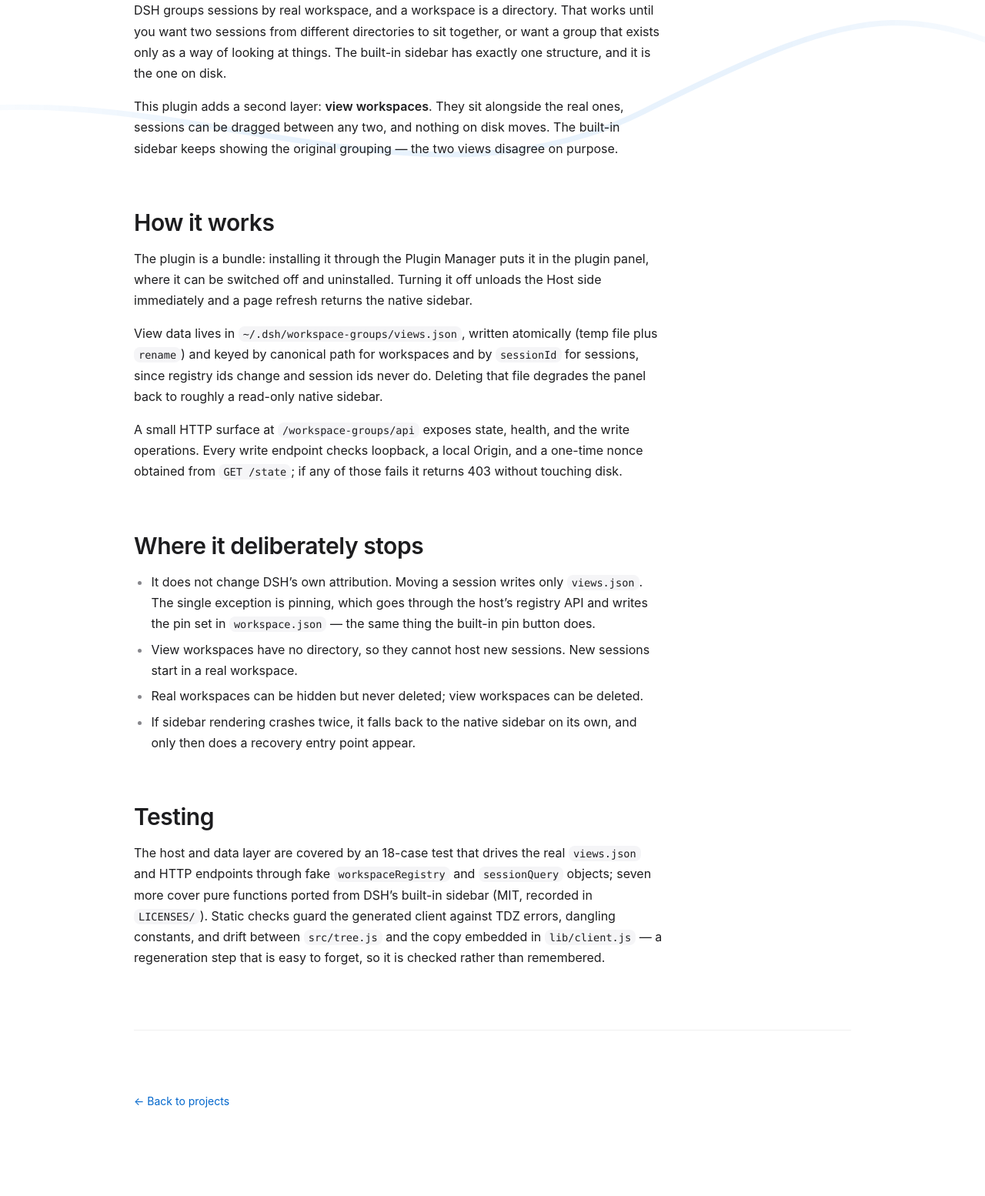
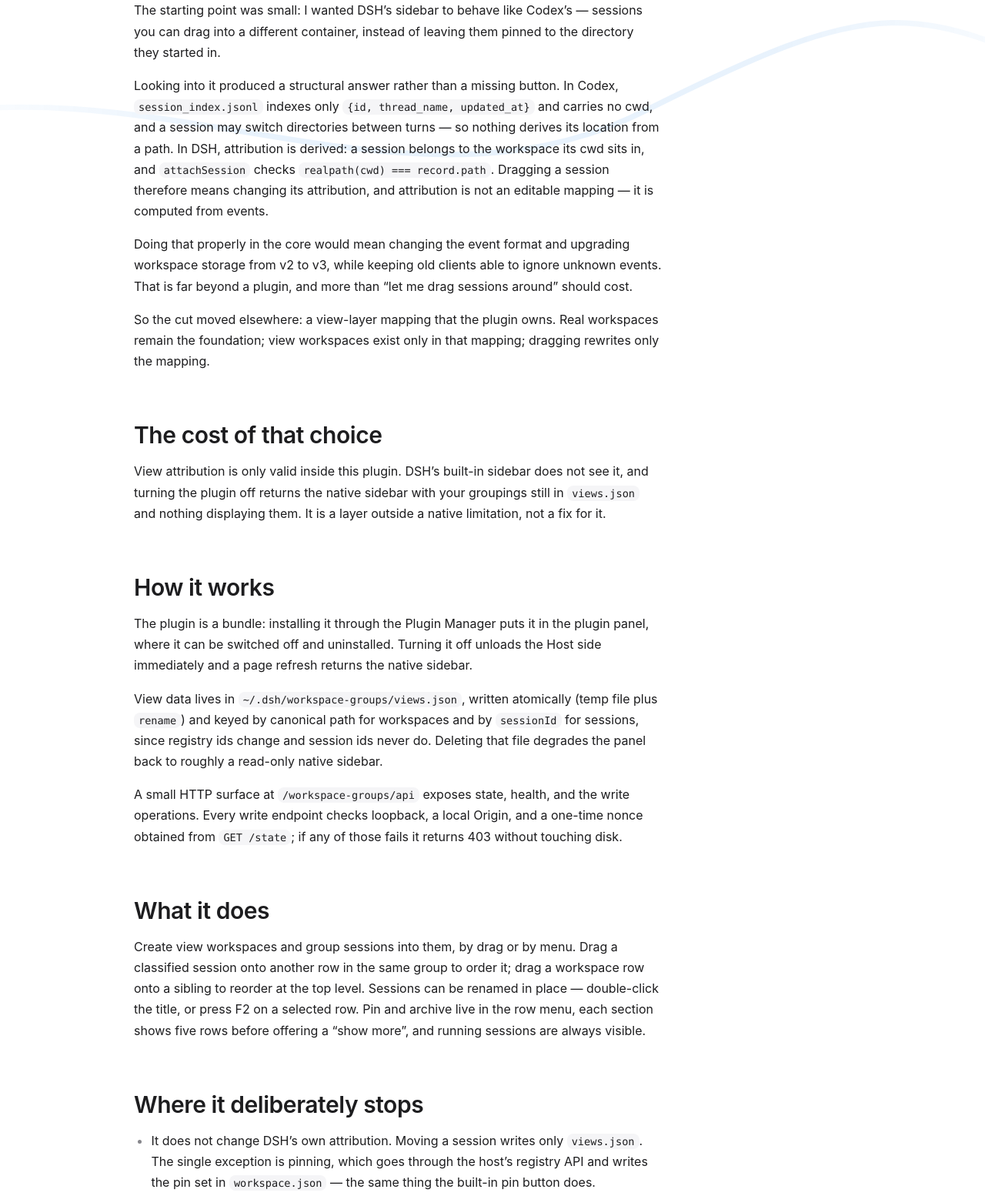
Before and after one commit to lheng7/lheng7.github.io, an Astro site: page /projects/dsh-workspace-groups in a window 1280 px wide. Shown: the part 477-2031 px from the top of the page at 77% size. Built offline with nearby package versions, Linux system fonts and the light colour scheme; Astro itself is replaced by a stand-in of ours.

Commit message:
更新项目介绍：DSH 工作区视图归类插件
跟随仓库 README 更新：
- 新增「缘起」：想做成 Codex 那样可拖拽，调研后确认 DSH
  归属由 cwd 推导（attachSession 校验 realpath），原生改需动事件格式
  与存储 v2→v3，故改为插件自持视图层映射
- 新增「这个选择的代价」：视图归属只在插件内有效，非修复原生限制
- 新增 0.9.1 的重命名会话功能，补充置顶/归档与长列表折叠
- 补充归档会话默认隐藏、可在视图选项中切换

```diff
--- a/src/content/projects/en/dsh-workspace-groups.md
+++ b/src/content/projects/en/dsh-workspace-groups.md
@@ -10,22 +10,36 @@ links:
     href: https://github.com/lheng7/dsh-workspace-views
 ---
 
-## The problem
+## Why it exists
 
-DSH groups sessions by real workspace, and a workspace is a directory. That works until you
-want two sessions from different directories to sit together, or want a group that exists
-only as a way of looking at things. The built-in sidebar has exactly one structure, and it
-is the one on disk.
+The starting point was small: I wanted DSH's sidebar to behave like Codex's — sessions you can
+drag into a different container, instead of leaving them pinned to the directory they started in.
 
-This plugin adds a second layer: **view workspaces**. They sit alongside the real ones,
-sessions can be dragged between any two, and nothing on disk moves. The built-in sidebar
-keeps showing the original grouping — the two views disagree on purpose.
+Looking into it produced a structural answer rather than a missing button. In Codex,
+`session_index.jsonl` indexes only `{id, thread_name, updated_at}` and carries no cwd, and a
+session may switch directories between turns — so nothing derives its location from a path.
+In DSH, attribution is derived: a session belongs to the workspace its cwd sits in, and
+`attachSession` checks `realpath(cwd) === record.path`. Dragging a session therefore means
+changing its attribution, and attribution is not an editable mapping — it is computed from events.
+
+Doing that properly in the core would mean changing the event format and upgrading workspace
+storage from v2 to v3, while keeping old clients able to ignore unknown events. That is far
+beyond a plugin, and more than "let me drag sessions around" should cost.
+
+So the cut moved elsewhere: a view-layer mapping that the plugin owns. Real workspaces remain
+the foundation; view workspaces exist only in that mapping; dragging rewrites only the mapping.
+
+## The cost of that choice
+
+View attribution is only valid inside this plugin. DSH's built-in sidebar does not see it, and
+turning the plugin off returns the native sidebar with your groupings still in `views.json`
+and nothing displaying them. It is a layer outside a native limitation, not a fix for it.
 
 ## How it works
 
-The plugin is a bundle: installing it through the Plugin Manager puts it in the plugin
-panel, where it can be switched off and uninstalled. Turning it off unloads the Host side
-immediately and a page refresh returns the native sidebar.
+The plugin is a bundle: installing it through the Plugin Manager puts it in the plugin panel,
+where it can be switched off and uninstalled. Turning it off unloads the Host side immediately
+and a page refresh returns the native sidebar.
 
 View data lives in `~/.dsh/workspace-groups/views.json`, written atomically (temp file plus
 `rename`) and keyed by canonical path for workspaces and by `sessionId` for sessions, since
@@ -36,6 +50,14 @@ A small HTTP surface at `/workspace-groups/api` exposes state, health, and the w
 operations. Every write endpoint checks loopback, a local Origin, and a one-time nonce
 obtained from `GET /state`; if any of those fails it returns 403 without touching disk.
 
+## What it does
+
+Create view workspaces and group sessions into them, by drag or by menu. Drag a classified
+session onto another row in the same group to order it; drag a workspace row onto a sibling
+to reorder at the top level. Sessions can be renamed in place — double-click the title, or
+press F2 on a selected row. Pin and archive live in the row menu, each section shows five rows
+before offering a "show more", and running sessions are always visible.
+
 ## Where it deliberately stops
 
 - It does not change DSH's own attribution. Moving a session writes only `views.json`.
@@ -44,6 +66,8 @@ obtained from `GET /state`; if any of those fails it returns 403 without touchin
 - View workspaces have no directory, so they cannot host new sessions. New sessions start
   in a real workspace.
 - Real workspaces can be hidden but never deleted; view workspaces can be deleted.
+- Archived sessions are hidden by default, matching the built-in sidebar, but the view options
+  can show them or show only them.
 - If sidebar rendering crashes twice, it falls back to the native sidebar on its own, and
   only then does a recovery entry point appear.
 
--- a/src/content/projects/zh/dsh-workspace-groups.md
+++ b/src/content/projects/zh/dsh-workspace-groups.md
@@ -10,13 +10,28 @@ links:
     href: https://github.com/lheng7/dsh-workspace-views
 ---
 
-## 要解决什么
+## 缘起
 
-DSH 按真实工作区给会话分组，而工作区就是一个目录。一旦想让两个不同目录里的会话并排放在一起，
-或者想要一个"只作为查看方式存在"的分组，内置侧栏就没办法了——它只有一套结构，就是磁盘上那套。
+起点是一件很小的事：想让 DSH 的侧栏像 Codex 那样，能把对话拖着放来放去——同一个侧栏里，
+会话可以按自己的意图挪到别的容器里，而不是永远钉在它出发的那个目录下。
 
-这个插件加了第二层：**视图工作区**。它和真实工作区并列显示，会话可以在任意两个工作区之间拖动，
-磁盘上什么都不移动。内置侧栏照旧显示原生归属——两套视图不一致，这是有意的设计选择，不是 bug。
+查下去得到一个结构性答案，而不是"少个按钮"。Codex 的 `session_index.jsonl` 只索引
+`{id, thread_name, updated_at}`，不带 cwd，会话可以在轮次之间换目录，所以没有任何东西从路径推导它的位置。
+DSH 的归属是**推导**出来的：会话属于它 cwd 所在的那个工作区，`attachSession` 会校验
+`realpath(cwd) === record.path`。所以要拖动会话，就等于改归属；而归属不是一份可编辑的映射，
+是事件算出来的结果。
+
+真要做进内核，代价是改事件格式、给 workspace 存储升版（v2 → v3），还要保证旧客户端读到未知事件能忽略。
+这远超一个插件能做的范围，也超出了"我就想拖着整理一下会话"该付的代价。
+
+于是换了个位置切入：**由插件自己存一份"会话归到哪儿"的视图层映射**。真工作区仍是根基，
+视图工作区只存在于这份映射里，拖拽只改映射。
+
+## 这个选择的代价
+
+视图归属只在这个插件里有效。DSH 内置侧栏不认它；关掉插件，侧栏回到原生版本，
+你的归类还在 `views.json` 里，但没人显示它。换句话说，它是在**原生限制之外加的一层**，
+不是把限制修好了。
 
 ## 怎么做的
 
@@ -30,12 +45,19 @@ DSH 按真实工作区给会话分组，而工作区就是一个目录。一旦
 `/workspace-groups/api` 提供状态、自检和写入操作。每个写端点都自查 loopback、本机 Origin
 和一次性 nonce（从 `GET /state` 领取），任一条不过就返回 403 且不写盘。
 
+## 能做什么
+
+新建视图工作区、把会话拖进去归类；组内排序拖到同组另一行上，顶层排序拖到同层另一个工作区上。
+**会话可以就地重命名**——双击标题，或选中行按 F2。置顶、归档在行内菜单里，
+每段先露 5 条、运行中的会话总是露出，其余按需展开。
+
 ## 它刻意不做的事
 
 - 不改 DSH 自己的归属。移动会话只写 `views.json`。唯一的例外是置顶——那要走宿主的登记表接口，
   写 `workspace.json` 的置顶集合，和内置侧栏的置顶按钮是同一件事。
 - 视图工作区没有目录，所以不能在里面开新会话；要开会话得回到真工作区。
 - 真工作区只能隐藏、不能删除；视图工作区可以删。
+- 归档会话默认隐藏（与内置侧栏一致），但可以在视图选项里切换。
 - 侧栏渲染崩满两次会自动退回原生侧栏，只有那时候才会出现一个恢复入口。
 
 ## 测试
```
